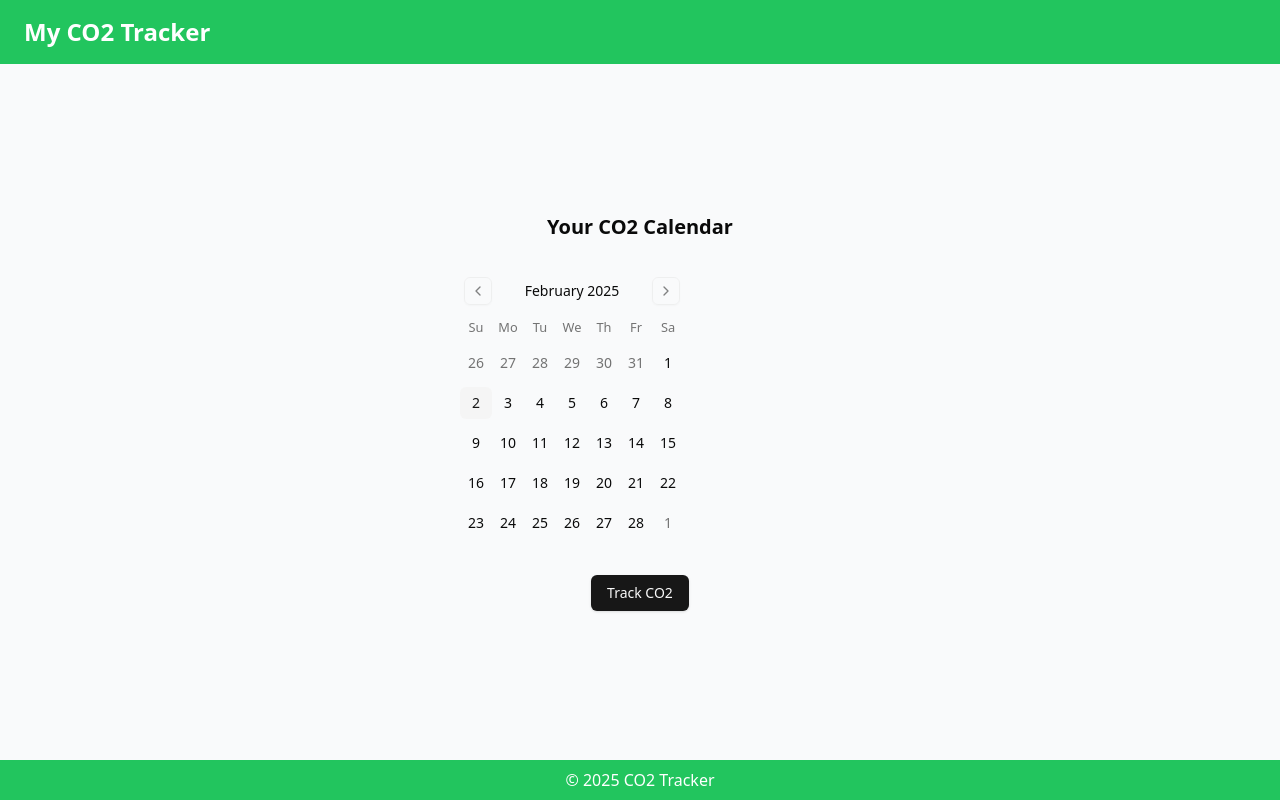
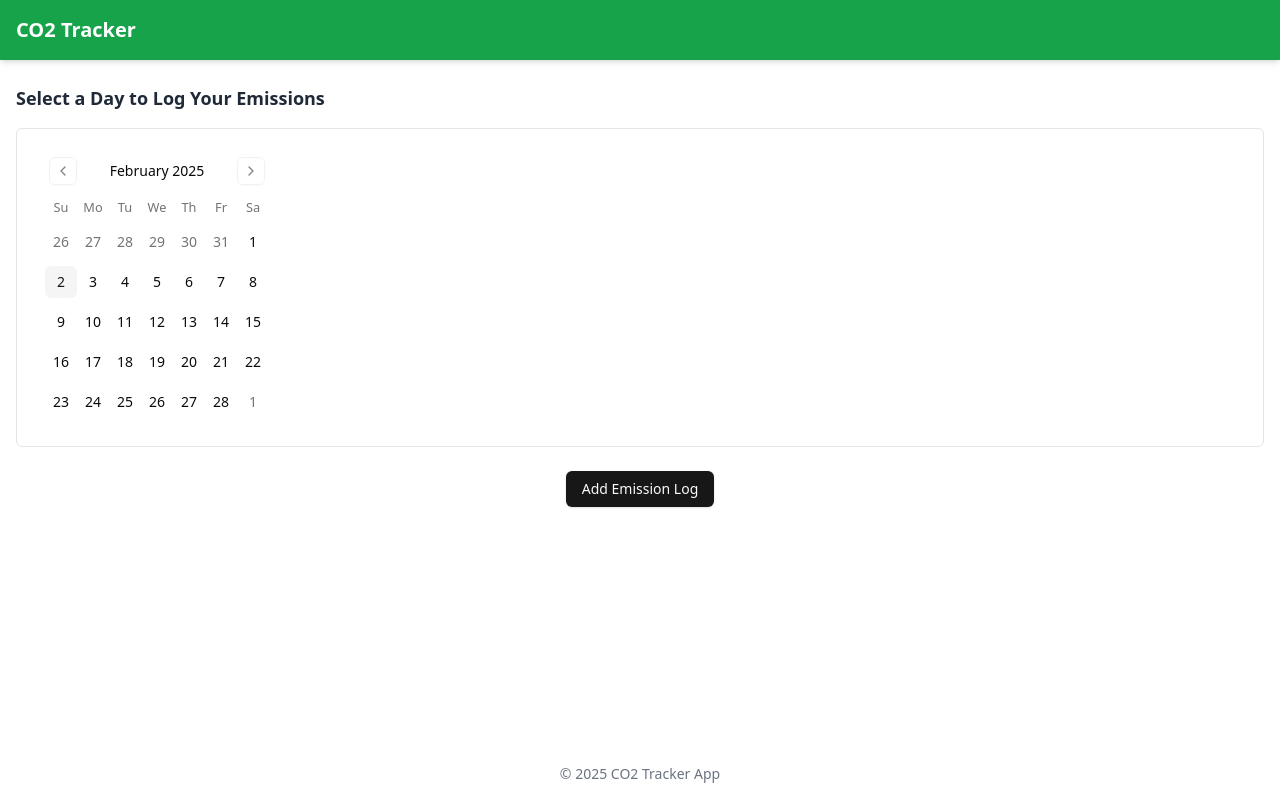
Before and after one commit to randomlylelo/qwrhaks, a Next.js app: page / in a window 1280 px wide. Built offline with nearby package versions, Linux system fonts and the light colour scheme.

Commit message:
basic outline

```diff
--- a/src/app/page.tsx
+++ b/src/app/page.tsx
@@ -1,45 +1,53 @@
-import { Calendar } from "@/components/ui/calendar"
-import { Button } from "@/components/ui/button"
+import React from 'react'
+import Head from 'next/head'
+// Import your shadcn calendar component (or a placeholder)
+import { Calendar } from '@/components/ui/calendar'
+// Import your shadcn button component (or a placeholder)
+import { Button } from '@/components/ui/button'
 
 export default function Home() {
   return (
-    <div className="flex flex-col min-h-screen bg-gray-50">
-      {/* Navbar */}
-      <nav className="bg-green-500 text-white py-4 px-6">
-        <h1 className="text-2xl font-bold">My CO2 Tracker</h1>
-      </nav>
+    <>
+      <Head>
+        <title>CO2 Tracker</title>
+        <meta name="description" content="Track your CO2 emissions easily." />
+        <link rel="icon" href="/favicon.ico" />
+      </Head>
 
-      {/* Main Content */}
-      <main className="flex-grow flex flex-col items-center justify-center p-4">
-        <h2 className="text-xl font-semibold mb-6">Your CO2 Calendar</h2>
+      {/* Main container for the page */}
+      <div className="flex flex-col min-h-screen bg-white">
 
-        {/* shadcn/ui Calendar */}
-        <div className="mb-6 w-full max-w-sm">
-          <Calendar className="mx-auto" />
-          {/*
-            Optionally pass props like:
-            <Calendar
-              mode="single"
-              onSelect={(date) => console.log(date)}
-              className="mx-auto"
-            />
-          */}
-        </div>
+        {/* Top Navbar */}
+        <header className="sticky top-0 z-10 flex items-center justify-between bg-green-600 px-4 py-4 shadow-md">
+          <h1 className="text-xl font-bold text-white">CO2 Tracker</h1>
+          {/* You could add a menu icon or user profile icon here */}
+        </header>
 
-        {/* shadcn/ui Button */}
-        <Button
-          onClick={() => {
-            alert("Tracking your CO2 usage!");
-          }}
-        >
-          Track CO2
-        </Button>
-      </main>
+        {/* Content Area */}
+        <main className="flex-grow px-4 py-6">
+          {/* Title or prompt */}
+          <h2 className="text-lg font-semibold mb-4 text-gray-800">
+            Select a Day to Log Your Emissions
+          </h2>
 
-      {/* Footer (Optional) */}
-      <footer className="bg-green-500 text-white py-2 text-center">
-        <p>© {new Date().getFullYear()} CO2 Tracker</p>
-      </footer>
-    </div>
+          {/* Calendar component (shadcn placeholder) */}
+          <div className="rounded-md border p-4 mb-6">
+            <Calendar />
+          </div>
+
+          {/* Button below the calendar */}
+          <div className="flex justify-center">
+            <Button variant="default" className="w-full sm:w-auto">
+              Add Emission Log
+            </Button>
+          </div>
+        </main>
+
+        {/* Optional Footer */}
+        <footer className="mt-auto py-4 text-center text-sm text-gray-500">
+          <p>© {new Date().getFullYear()} CO2 Tracker App</p>
+        </footer>
+      </div>
+    </>
   )
 }
```
